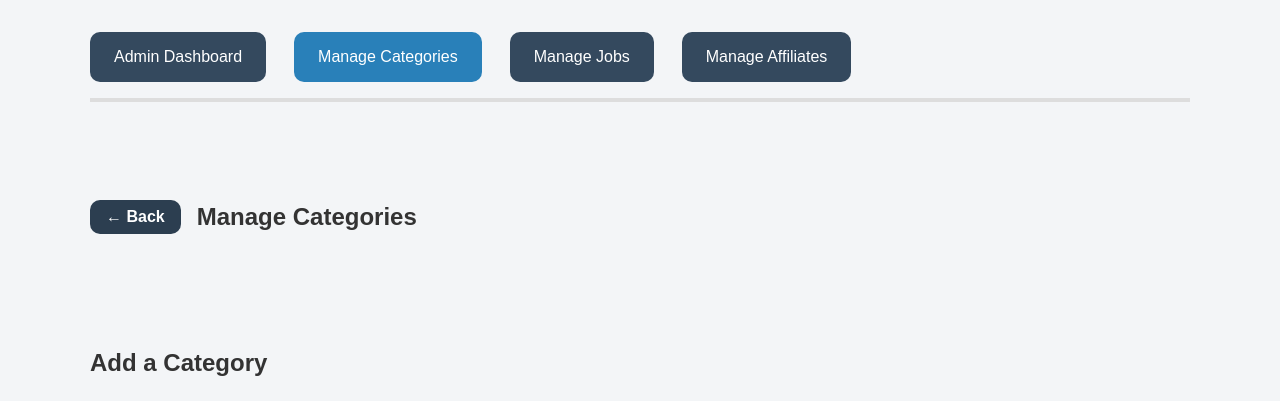
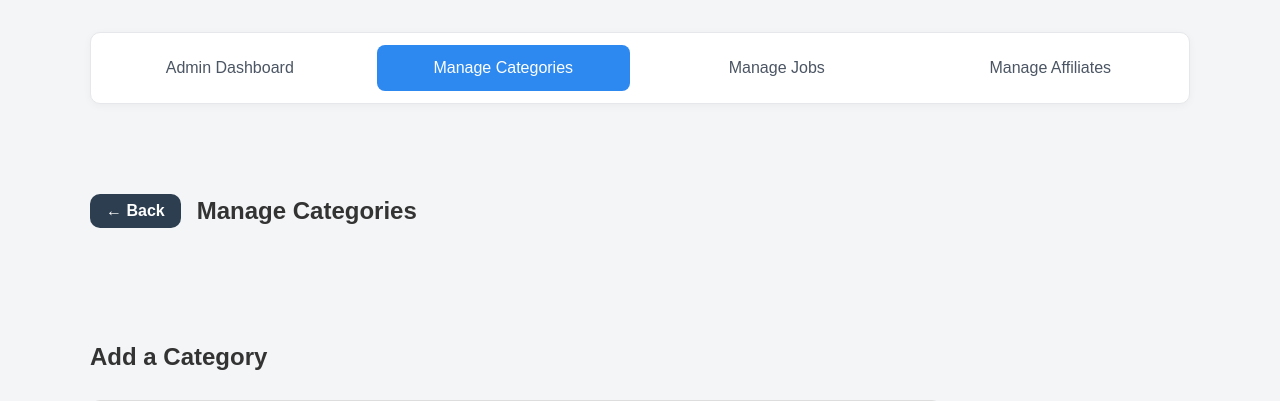
Before and after one commit to umamasaif09/Jobeet, a CodeIgniter app: page /database/admin/categories in a window 1280 px wide. Shown: the top 401 px of the page. Run offline with CodeIgniter, Linux system fonts and the light colour scheme; data that the repository does not hold is empty.

Commit message:
Update: update admin menu

```diff
--- a/application/views/partials/adminHeader.php
+++ b/application/views/partials/adminHeader.php
@@ -1,7 +1,6 @@
 <?php $active = isset($active)? $active: ''; ?>
-
+<div class="admin-header">
     <div class="container">
-    <header class = "admin-title">
         <nav class = "admin-nav">
             <a href="<?php echo site_url('admin/dashboard'); ?>" class="nav-item <?php echo($active == 'dashboard')? 'active' : ''; ?>">
                 <?= $this->lang->line("dashboard"); ?>
@@ -17,5 +16,5 @@
             </a>
 
     </nav>
-</header>
     </div>
+</div>
--- a/assets/css/style.css
+++ b/assets/css/style.css
@@ -6,6 +8,21 @@ body {
     line-height: 1.6;
 }
 
+a{
+    color: #3498db;
+    text-decoration: none;
+}
+
+a:hover{
+    text-decoration: underline;
+}
+
+img{
+    border-radius: 10px;
+    border: 2px solid #ddd;
+}
+
+/* ===== CONTAINERS ===== */
 .container{
     max-width: 1100px;
     margin:0 auto;
@@ -29,9 +46,13 @@ header h1{
     margin :0;
     color: #2c3e50;
     font-size: 32px;
-
 }
 
+header a, footer a{
+    margin-right: 16px;
+}
+
+/* ===== SECTIONS ===== */
 section {
     background: white;
     padding: 24px;
@@ -133,20 +211,80 @@ button:hover{
     background: #2980b9;
 }
 
-a{
-    color: #3498db;
+.btn,
+.btn-primary,
+.btn-danger,
+.btn-warning,
+.btn-success{
+    display: inline-block;
     text-decoration: none;
+    padding: 12px 24px;
+    border-radius: 10px;
+    border: none;
+    cursor: pointer;
+    font-size: 16px;
+    transition: .25s;
+    font-weight: 600;
 }
 
-a:hover{
-    text-decoration: underline;
+.btn-primary{
+    background: #2d89ef;
+    color: white;
 }
 
-img{
-    border-radius: 10px;
-    border: 2px solid #ddd;
+.btn-primary:hover{
+    background: #1d6fd3;
+    transform: translateY(-1px);
+
 }
 
+.btn-danger{
+background: #d9534f;
+color: white;
+}
+
+.btn-danger:hover{
+    background: #c9302c;
+    transform: translateY(-1px);
+}
+
+
+.btn-warning{
+    background: #f0ad4e;
+    color: white;
+}
+
+.btn-warning:hover {
+    background: #ec971f;
+    transform: translateY(-1px);
+}
+
+.btn-success{
+    background: #5cb85c;
+    color: white;
+}
+
+.btn-success:hover{
+    background: #449d44;
+    transform: translateY(-1px);
+}
+
+.btn{
+    display: inline-block;
+    padding: 8px 16px;
+    background: #2c3e50;
+    color: white;
+    text-decoration: none;
+    border-radius:10px;
+    transition: .2s;
+}
+
+.btn-hover{
+    background: #3498db;
+    transform: translateY(-1px);
+}
+
+/* ===== FOOTER ===== */
 footer{
     display: flex;
     justify-content: center;
@@ -172,16 +310,7 @@ footer a:hover{
     color: #2d89ef;
 }
 
-header a, footer a{
-    margin-right: 16px;
-}
-
-form{
-    margin-top: 16px;
-}
-
-
-
+/* ===== TOP BAR ===== */
 .top-bar{
     display: flex;
     justify-content: space-between;
@@ -255,55 +385,58 @@ form{
     box-shadow: 0 12px 24px rgba(0,0,0, .12);
 }
 
+/* ===== ADMIN HEADER / NAV ===== */
 .admin-header {
-    background: #2c3e50;
-    color: white;
-    padding: 32px;
-    margin-bottom: 32px;
-    border-radius: 10px;
+    margin-bottom: 24px;
 }
 
 .admin-title h1{
-    margin: 0px;
+    margin: 24px;
     font-size: 32px;
 }
 
 .admin-nav{
     display: flex;
-    gap: 12px;
-    flex-wrap: wrap;
+    justify-content: center;
+    gap: 20px;
+    /* display: flex;
+    gap: 8px;
+    align-items: center; */
+    margin: 0;
+    padding: 12px;
+    background: #fff;
+    border: 1px solid #e5e7eb;
+    border-radius: 10px;
+    box-shadow: 0 2px 8px rgba(0, 0, 0, .04);
+
 }
 
 .nav-item {
+    flex: 1;
+    min-width: 180px;
+    text-align: center;
     text-decoration: none;
-    color: white;
-    background: #34495e;
-    padding: 12px 24px;
-    border-radius: 10px;
-    transition: 0.2s;
-    font-weight: 400;
+    color: #4b5563;
+    padding: 10px 22px;
+    border-radius: 8px;
+    transition: all 0.2s ease;
+    font-weight: 500;
 }
 
 .nav-item:hover {
-    background: #3498db;
+    background: #f3f4f6;
+    color: #111827;
 }
 
 .nav-item.active{
-    background: #2980b9;
+    background: #2d89ef;;
+    color: #fff;
 }
 
-.form-group {
-    margin-bottom: 24px;
+.nav-item.active:hover{
+    background: #1d6fd3;
 }
-
-.form-group label{
-    display:block;
-    margin-bottom: 8px;
-    font-weight: bold;
-    color: #333;
-
-}
-
+/* ===== ADMIN FORM ===== */
 .admin-form{
     max-width: 800px;
     margin: 24px 0;
```
Also changed, not shown: other parts of assets/css/style.css (+96 -144 lines). Lines whose indentation alone changed are shown as unchanged.
